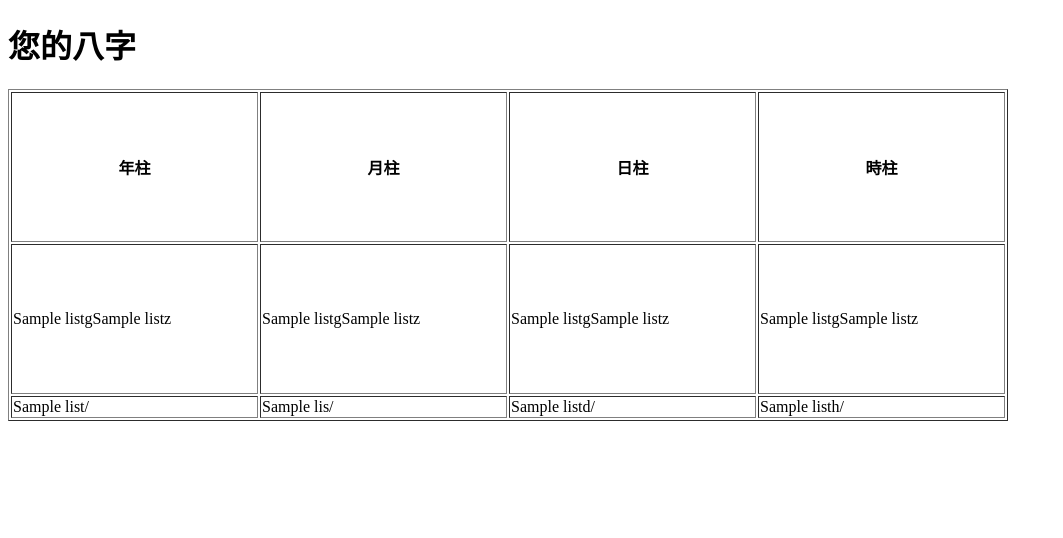
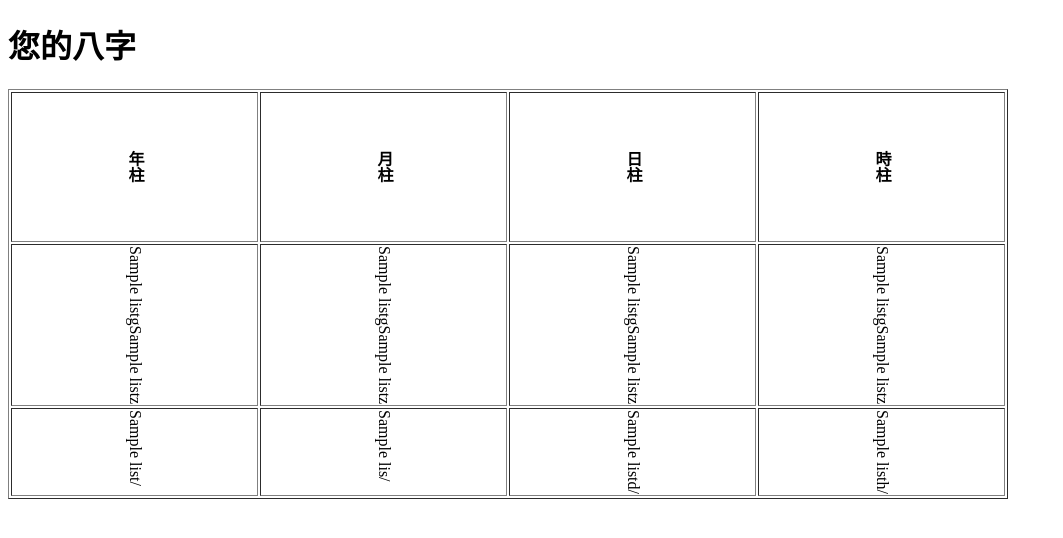
Before and after one commit to Ian0336/fate, a Flask app: template templates/show.html in a window 1280 px wide. Shown: the top 538 px of the page, without its empty margins (0-1063 px from the left). Run offline with Flask 2, Linux system fonts and the light colour scheme; the template is opened without the code that fills it: most values are stand-ins (such as "Sample title", 1, 10 or a date in 2020).

Commit message:
Update layout.html

```diff
--- a/templates/layout.html
+++ b/templates/layout.html
@@ -1,6 +1,13 @@
 <!DOCTYPE html>
 
 <html>
+    <style>
+        .vertical-mode {
+            writing-mode: tb-rl;
+            -webkit-writing-mode: vertical-rl;
+            writing-mode: vertical-rl;
+        }
+     </style>
     <head>
         <meta name="viewport" content="initial-scale=1, width=device-width" charset="utf-8">
 
```
